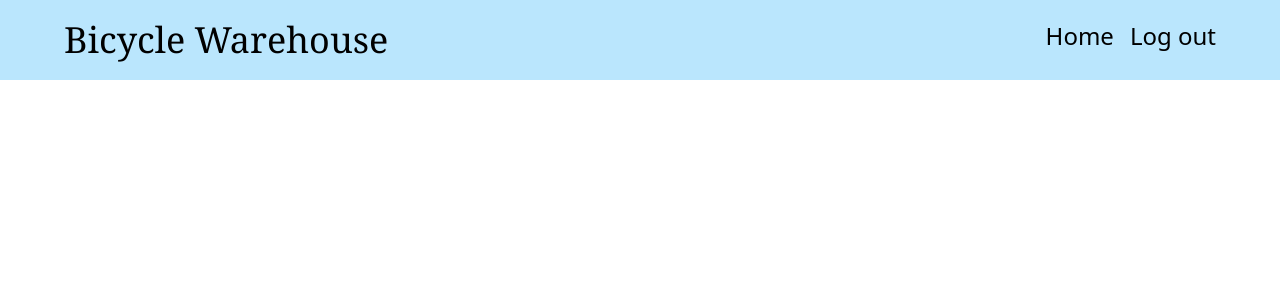
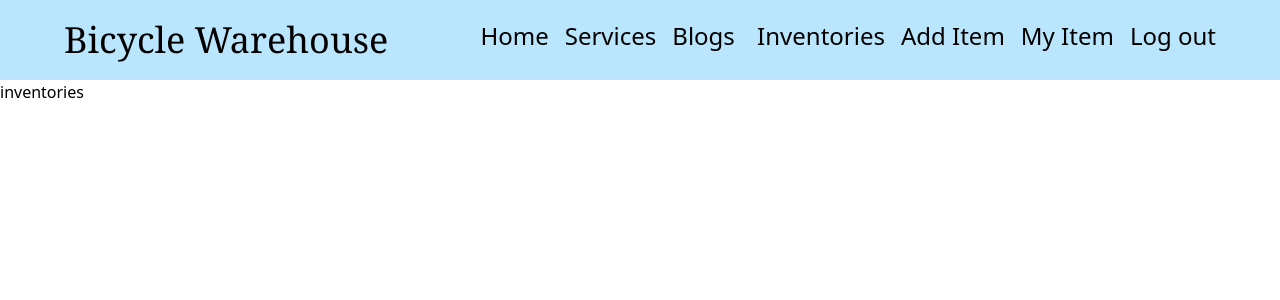
Before and after one commit to kausarahamed/assignment-11-clint, a React (Create React App) app: page /inventoris in a window 1280 px wide. Shown: the top 300 px of the page. Built offline with nearby package versions, Linux system fonts and the light colour scheme; no server answers; sample sign-in values are in the browser's storage.

Commit message:
header compleate

```diff
--- a/src/App.js
+++ b/src/App.js
@@ -4,6 +4,13 @@ import Login from "./components/Auth/Login/Login";
 import Register from "./components/Auth/Login/Register";
 import Header from "./components/Header/Header";
 import Home from "./components/Home/Home";
+import AddItem from "./components/Lock/AddItem";
+import Blogs from "./components/Lock/Blogs";
+import Inventoris from "./components/Lock/Inventoris";
+import MyItem from "./components/Lock/MyItem";
+import RequierAuth from "./components/Lock/RequierAuth";
+import Services from "./components/Lock/Services";
+import Notfound from "./components/notfound/Notfound";
 
 function App() {
   return (
@@ -13,6 +20,33 @@ function App() {
         <Route path="/" element={<Home></Home>}></Route>
         <Route path="/login" element={<Login></Login>}></Route>
         <Route path="/register" element={<Register></Register>}></Route>
+        <Route path="/blogs" element={<Blogs></Blogs>}></Route>
+        <Route
+          path="/inventoris"
+          element={
+            <RequierAuth>
+              <Inventoris></Inventoris>
+            </RequierAuth>
+          }
+        ></Route>
+        <Route path="/servics" element={<Services></Services>}></Route>
+        <Route
+          path="/additem"
+          element={
+            <RequierAuth>
+              <AddItem></AddItem>
+            </RequierAuth>
+          }
+        ></Route>
+        <Route
+          path="/myitem"
+          element={
+            <RequierAuth>
+              <MyItem></MyItem>
+            </RequierAuth>
+          }
+        ></Route>
+        <Route path="*" element={<Notfound></Notfound>}></Route>
       </Routes>
     </div>
   );
--- a/src/components/Header/Header.js
+++ b/src/components/Header/Header.js
@@ -18,6 +18,27 @@ const Header = () => {
           Home
         </Link>
 
+        <Link className="mr-4" to="/servics">
+          Services
+        </Link>
+        <Link className="mr-4" to="/blogs">
+          Blogs
+        </Link>
+        {user?.uid && (
+          <>
+            {" "}
+            <Link className="mr-4" to="/inventoris">
+              Inventories
+            </Link>
+            <Link className="mr-4" to="/additem">
+              Add Item
+            </Link>
+            <Link className="mr-4" to="/myitem">
+              My Item
+            </Link>
+          </>
+        )}
+
         {user ? (
           <button onClick={() => signOut(auth)}>Log out</button>
         ) : (
--- /dev/null
+++ b/src/components/Lock/AddItem.js
@@ -0,0 +1,7 @@
+import React from "react";
+
+const AddItem = () => {
+  return <div>additem</div>;
+};
+
+export default AddItem;
--- /dev/null
+++ b/src/components/Lock/Blogs.js
@@ -0,0 +1,7 @@
+import React from "react";
+
+const Blogs = () => {
+  return <div>Blogs</div>;
+};
+
+export default Blogs;
--- /dev/null
+++ b/src/components/Lock/Inventoris.js
@@ -0,0 +1,7 @@
+import React from "react";
+
+const Inventoris = () => {
+  return <div>inventories</div>;
+};
+
+export default Inventoris;
--- /dev/null
+++ b/src/components/Lock/MyItem.js
@@ -0,0 +1,7 @@
+import React from "react";
+
+const MyItem = () => {
+  return <div>myitem</div>;
+};
+
+export default MyItem;
--- /dev/null
+++ b/src/components/Lock/RequierAuth.js
@@ -0,0 +1,19 @@
+import React from "react";
+import { useAuthState } from "react-firebase-hooks/auth";
+import { Navigate, useLocation } from "react-router-dom";
+import auth from "../firebase.init";
+
+const RequierAuth = ({ children }) => {
+  const [user, loading] = useAuthState(auth);
+  const location = useLocation();
+  if (loading) {
+    return <p>Loading....</p>;
+  }
+  if (user) {
+    return children;
+  } else {
+    return <Navigate to="/login" state={{ from: location }} replace></Navigate>;
+  }
+};
+
+export default RequierAuth;
--- /dev/null
+++ b/src/components/Lock/Services.js
@@ -0,0 +1,7 @@
+import React from "react";
+
+const Services = () => {
+  return <div>Services</div>;
+};
+
+export default Services;
--- /dev/null
+++ b/src/components/notfound/Notfound.js
@@ -0,0 +1,15 @@
+import React from "react";
+import img from "../../img/HTML-404-Page.gif";
+const Notfound = () => {
+  return (
+    <div>
+      <h1 className="text-5xl">
+        This page is NotFound{" "}
+        <small className="text-9xl text-red-700">404</small>
+      </h1>
+      <img className="w-full mt-10 h-96" src={img} alt="" />
+    </div>
+  );
+};
+
+export default Notfound;
```
Also changed, not shown: src/img/HTML-404-Page.gif (added).
